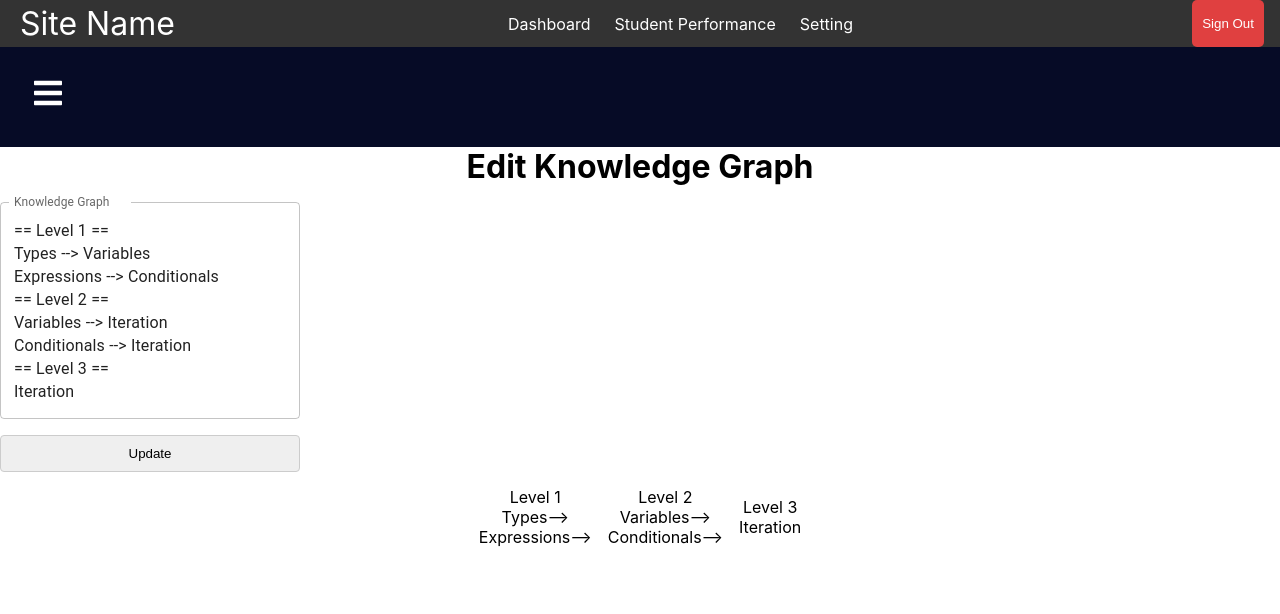
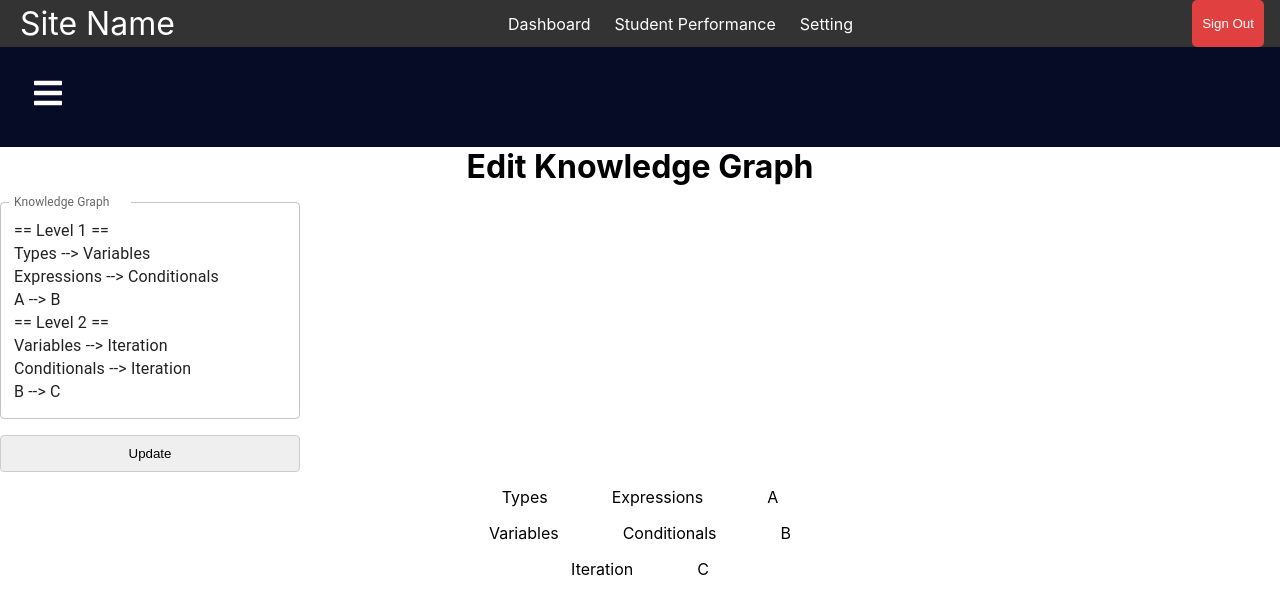
Before and after one commit to breeatoomey/instructor-app, a React (Create React App) app in the folder client/: page /editKnowledgeGraph in a window 1280 px wide. Shown: the top 614 px of the page. Built offline with nearby package versions, Linux system fonts and the light colour scheme.

Commit message:
fixed problem where some nodes wouldn't display at all in their respective level

```diff
--- a/client/src/Components/ClassPage/Pages/EditKnowledgeGraph.jsx
+++ b/client/src/Components/ClassPage/Pages/EditKnowledgeGraph.jsx
@@ -3,10 +3,38 @@ import { useState, useEffect } from 'react'
 
 const EditKnowledgeGraph = () => {
   const [input, setInput] = useState(
-    '== Level 1 ==\nTypes --> Variables\nExpressions --> Conditionals\n== Level 2 ==\nVariables --> Iteration\nConditionals --> Iteration\n== Level 3 ==\nIteration'
+    '== Level 1 ==\nTypes --> Variables\nExpressions --> Conditionals\nA --> B\n== Level 2 ==\nVariables --> Iteration\nConditionals --> Iteration\nB --> C\n== Level 3 ==\nIteration\nC'
   )
   const [nodes, setNodes] = useState([])
   const [edges, setEdges] = useState([])
+
+  /**
+   * Parses the user's input and returns an array of arrays, where each sub-array represents a level in the graph.
+   * Each element in a sub-array is a parent node of the elements in the subsequent sub-arrays.
+   * [EXAMPLE INPUT]:
+   *    ==Level 1==
+   *    A --> B
+   *    C --> D
+   *    ==Level 2==
+   *    B --> E
+   *    D --> F
+   *   ==Level 3==
+   *    E
+   *    F
+   *
+   * [EXAMPLE RESULT]:
+   *   [[A, C], [B, D], [E, F]]
+   *
+   */
+  const getNodesAtEachLevel = input => {
+    const regex = /==\s*Level\s*\d+\s*==/
+    return input
+      .split(regex)
+      .map(line => line.trim().split('\n'))
+      .filter(arr => !arr.includes(''))
+      .map(arr => arr.map(line => line.split(' --> ')))
+      .map(level => level.map((nodes, index, level) => level[index][0]))
+  }
 
   const parseInput = input => {
     const nodesFromInput = new Set()
@@ -20,8 +48,6 @@ const EditKnowledgeGraph = () => {
             .trim()
             .split(' --> ')
             .filter(edge => edge !== ' ')
-          console.log('edge')
-          console.log(edge)
           nodesFromInput.add(edge[0])
           if (edge[1] !== undefined) {
             nodesFromInput.add(edge[1])
@@ -31,12 +57,9 @@ const EditKnowledgeGraph = () => {
       })
     return [nodesFromInput, edgesFromInput]
   }
-
   const submitForm = event => {
     event.preventDefault()
     const [nodesFromInput, edgesFromInput] = parseInput(input)
-    console.log(nodesFromInput)
-    console.log(edgesFromInput)
     setNodes(Array.from(nodesFromInput))
     setEdges(Array.from(edgesFromInput))
   }
@@ -72,20 +95,10 @@ const EditKnowledgeGraph = () => {
     }
   }, [nodes, edges])
 
-  const regex = /==\s*Level\s*\d+\s*==/
-  const nodesAtEachLevel = input
-    .split(regex)
-    .map(line => line.trim().split('\n'))
-    .filter(arr => !arr.includes(''))
-    .map(arr => arr.map(line => line.split(' --> ')))
-    .map(arr => {
-      const [firstInnerArr, secondInnerArr] = arr
-      const firstNode = firstInnerArr[0]
-      const secondNode = secondInnerArr ? secondInnerArr[0] : ''
-      return [firstNode, secondNode]
-    })
-  console.log(nodesAtEachLevel)
-  console.log(nodesAtEachLevel.length)
+  const nodesToDisplay = getNodesAtEachLevel(input).map(level => Array.from(new Set(level)))
+
+  // console.log(nodesToDisplay)
+
   return (
     <div className="editKnowledgeGraph">
       <h1> Edit Knowledge Graph </h1>
@@ -100,20 +113,18 @@ const EditKnowledgeGraph = () => {
         <input type="submit" value="Update" />
       </form>
       <div id="graph">
-        <Stack direction="row" justifyContent="center" alignItems="center" spacing={2}>
-          {nodesAtEachLevel.map((nodes, index) => (
-            <div id={`level${index + 1}`} key={index}>
-              Level {index + 1}
-              <div className="Node">
-                {/* {!nodes.includes(null) ? `${nodes[0]} -->` : `${nodes[0]}`} */}
-                {index + 1 === nodesAtEachLevel.length ? `${nodes[0]}` : `${nodes[0]}-->`}
-              </div>
-              <div className="Node">
-                {/* {!nodes.includes(null) ? `${nodes[1]} -->` : nodes[1]} */}
-                {index + 1 === nodesAtEachLevel.length ? `${nodes[1]}` : `${nodes[1]}-->`}
-              </div>
-            </div>
-          ))}
+        <Stack alignItems="center" spacing={2}>
+          {nodesToDisplay.map((level, index) => {
+            return (
+              <Stack direction="row" id={`Level ${index + 1}`} spacing={8} key={index}>
+                {level.map((node, index) => (
+                  <div id={`${node}`} key={index}>
+                    {node}
+                  </div>
+                ))}
+              </Stack>
+            )
+          })}
         </Stack>
       </div>
     </div>
```
